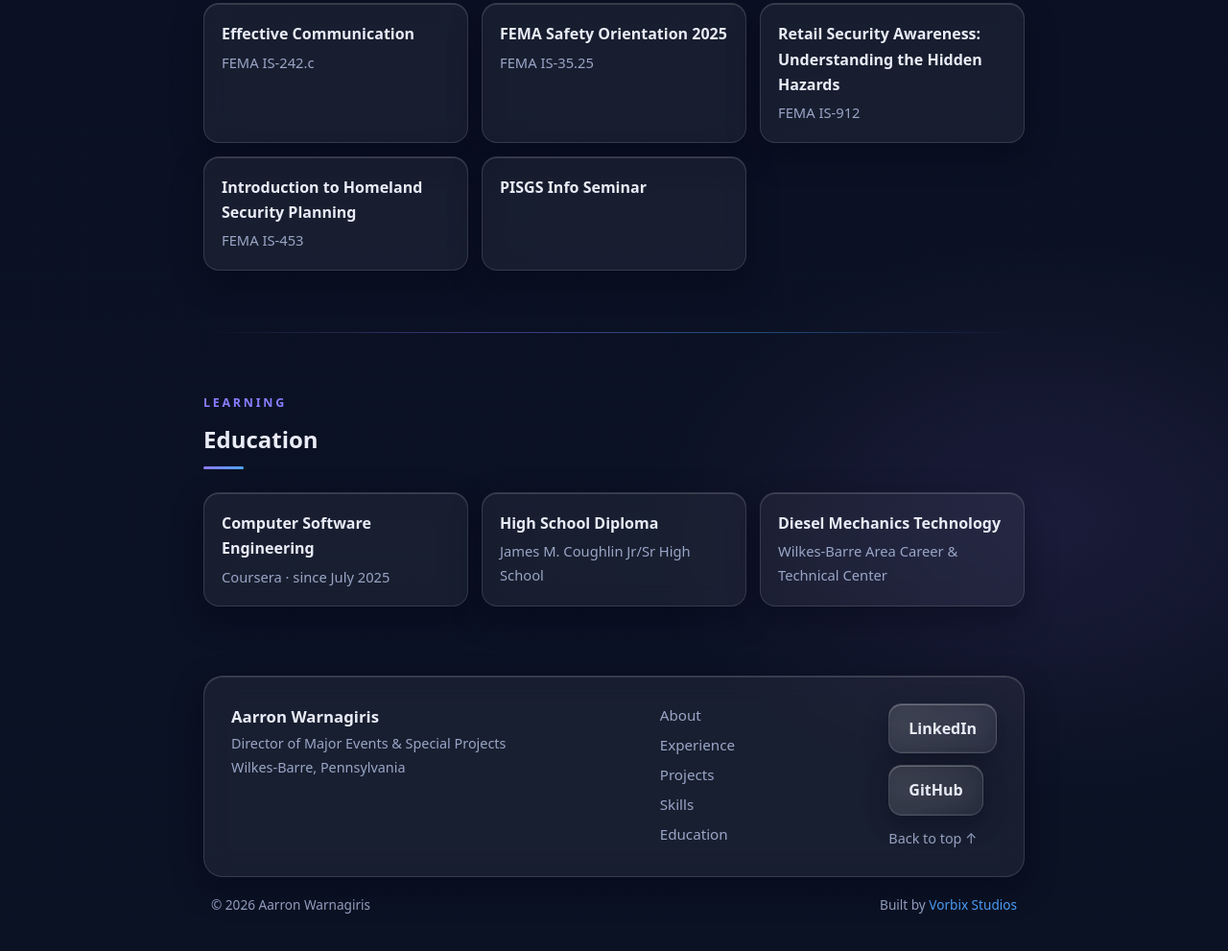
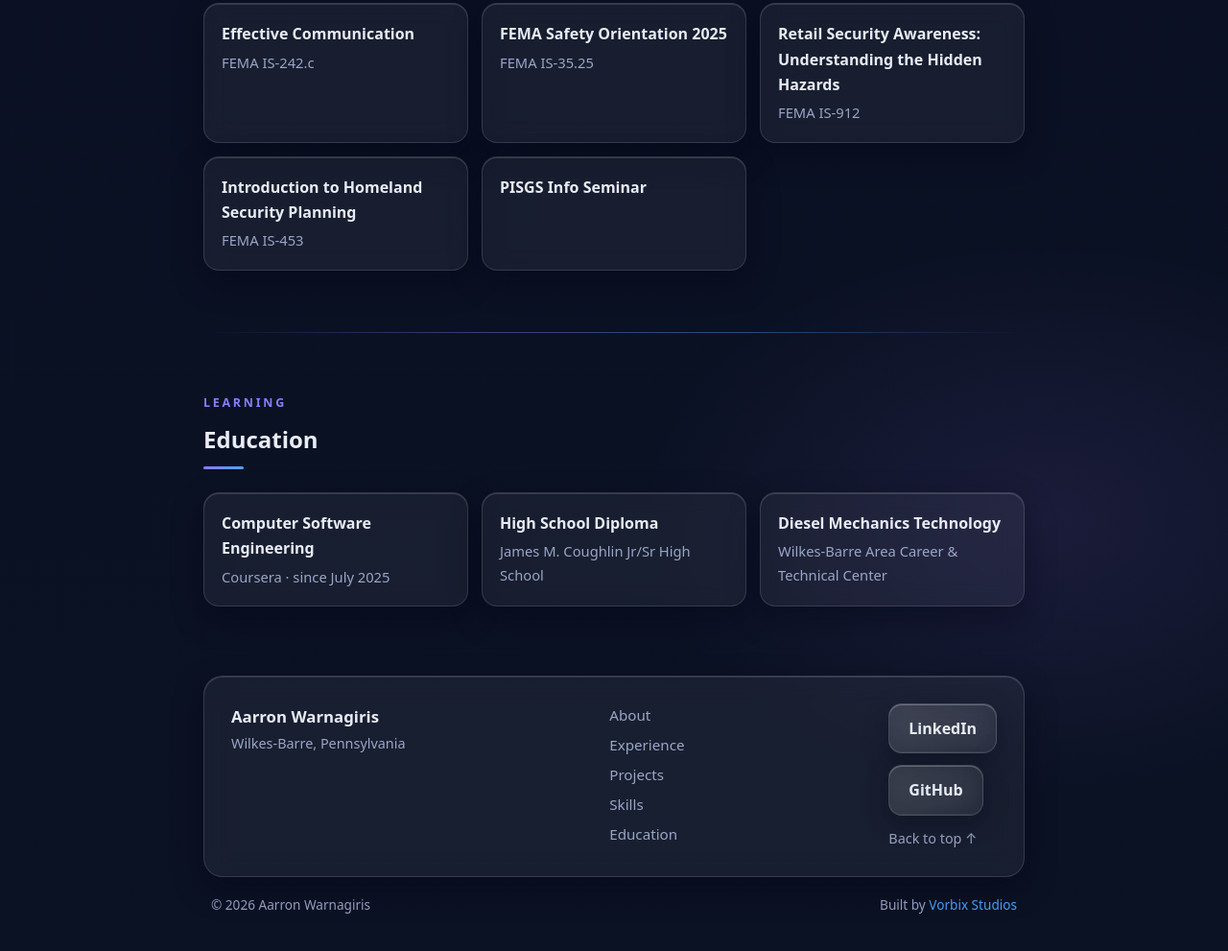
Before and after one commit to DaVarnison/aarron-site, an Astro site: page / in a window 1280 px wide. Shown: the part 4671-5662 px from the top of the page at 96% size. Built offline with nearby package versions, Linux system fonts and the light colour scheme; Astro itself is replaced by a stand-in of ours.

Commit message:
Footer: remove job title line (name + location only)

```diff
--- a/src/pages/index.astro
+++ b/src/pages/index.astro
@@ -175,7 +175,7 @@ html.js .rv.in{opacity:1;transform:none}
 </div></section>
 </main>
 <footer class="rv"><div class="w"><div class="foot">
-<div class="fbrand"><b>Aarron Warnagiris</b><span>Director of Major Events &amp; Special Projects</span><span>Wilkes-Barre, Pennsylvania</span></div>
+<div class="fbrand"><b>Aarron Warnagiris</b><span>Wilkes-Barre, Pennsylvania</span></div>
 <div class="flinks"><a href="#about">About</a><a href="#experience">Experience</a><a href="#projects">Projects</a><a href="#skills">Skills</a><a href="#education">Education</a></div>
 <div class="fcta"><a class="btn" href={li} target="_blank" rel="noopener">LinkedIn</a><a class="btn" href={gh} target="_blank" rel="noopener">GitHub</a><a class="top" href="#top">Back to top ↑</a></div>
 </div><div class="fbase"><span>© {new Date().getFullYear()} Aarron Warnagiris</span><span>Built by <a href="https://vorbixstudios.com" target="_blank" rel="noopener">Vorbix Studios</a></span></div></div></footer>
```
